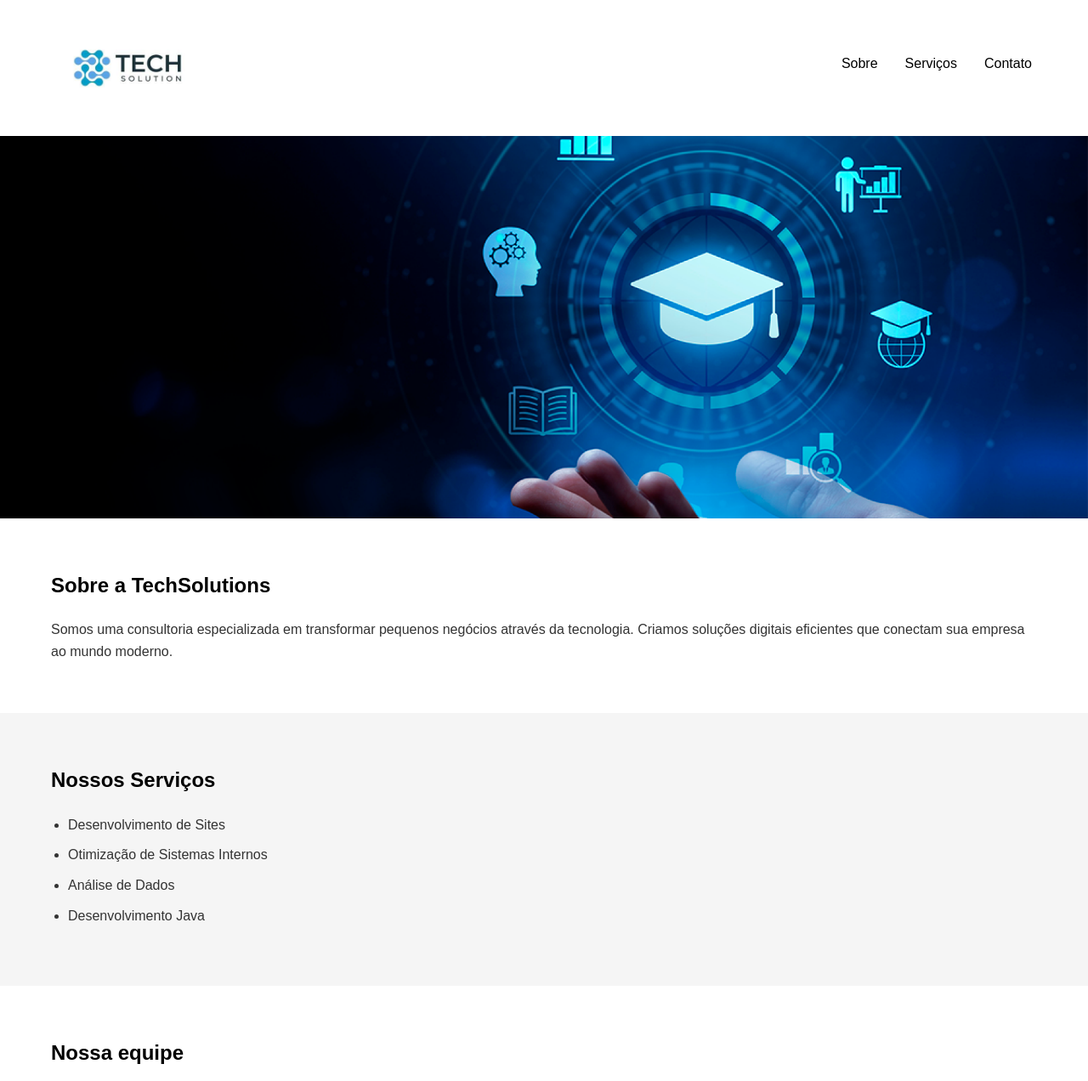
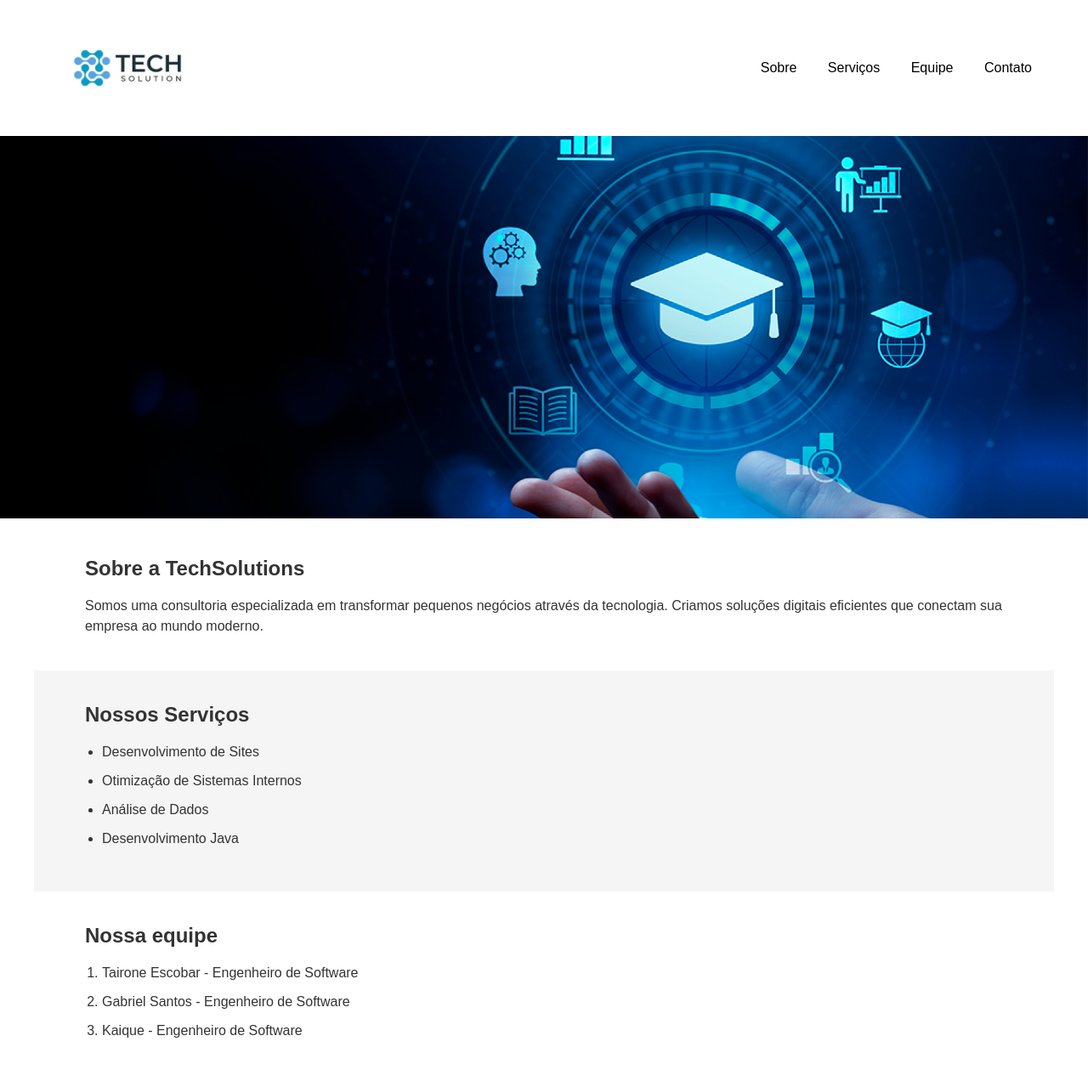
Before and after one commit to taironeescobar/techsolutions, a plain HTML site: page index.html in a window 1280 px wide. Shown: the top 1272 px of the page at 85% size. Drawn offline with Linux system fonts and the light colour scheme.

Commit message:
feature: atualizações no index html
revisão de ID, inclusão de comportamento scroll, ajuste de classes.

```diff
--- a/index.html
+++ b/index.html
@@ -1,18 +1,24 @@
-<!DOCTYPE html>
+<!doctype html>
 <html lang="pt-br">
   <head>
-    <meta charset="UTF-8">
-    <meta name="viewport" content="width=device-width, initial-scale=1.0">
+    <meta charset="UTF-8" />
+    <meta name="viewport" content="width=device-width, initial-scale=1.0" />
     <title>TechSolutions</title>
+
     <style>
-        * { box-sizing: border-box;
+      * {
+        box-sizing: border-box;
         margin: 0;
         padding: 0;
       }
 
+      html {
+        scroll-behavior: smooth;
+      }
+
       body {
         font-family: Arial, sans-serif;
-            line-height: 1.6;
+        line-height: 1.5rem;
         color: #333;
       }
 
@@ -21,7 +27,6 @@
         align-items: center;
         justify-content: space-between;
         padding: 0 10px;
-            background: #fff;
         max-width: 1200px;
         margin: 0 auto;
       }
@@ -30,80 +35,71 @@
         width: 200px;
       }
 
-        .menu {
-            list-style: none;
-            display: flex; }
-
-        .menu a {
+      nav a {
         text-decoration: none;
         color: black;
-            padding: 14px 16px
+        padding: 14px 16px;
       }
 
-        .menu a:hover {
+      nav a:hover {
         font-weight: bold;
       }
 
-        .carrossel{
-            display: block;
+      .carrossel {
         object-fit: cover;
         width: 100%;
         height: 450px;
       }
 
-
       section {
-            padding: 60px ;
+        padding: 40px 60px;
         max-width: 1200px;
-            margin: ;
+        margin: auto;
       }
 
       h2 {
         margin-bottom: 20px;
-            color: #000; }
-
-
-        .container-branco {
-            background-color: #fff;
-            max-width: 100%;
       }
 
-        .container-cinza {
-            background-color: #f5f5f5;
-            width: 100%; }
+      h3 {
+        margin-top: 20px;
+      }
 
+      .cinza {
+        background: #f5f5f5;
+      }
 
-        ul, ol {
+      ul,
+      ol {
         margin-left: 20px;
       }
 
-        li { margin-bottom: 10px;
+      li {
+        margin-bottom: 10px;
       }
-
     </style>
   </head>
+
   <body>
+    <header>
+      <img src="./img/techsolution.jpeg" alt="Logo TechSolutions" />
 
-<header>
-    <img src="./img/techsolution.jpeg" alt="logo" class="logo">
       <nav>
-        <ul class="menu">
-            <li><a href="#sobre">Sobre</a></li>
-            <li><a href="#servicos">Serviços</a></li>
-            <li><a href="#contato">Contato</a></li>
-        </ul>
+        <a href="#sobre">Sobre</a>
+        <a href="#servicos">Serviços</a>
+        <a href="#equipe">Equipe</a>
+        <a href="#contato">Contato</a>
       </nav>
     </header>
 
-<img src="./img/tecnologia-na-educação-1920x1000-c-default.webp" alt="Tecnologia" class="carrossel">
+    <img src="./img/tecnologia-na-educação-1920x1000-c-default.webp" alt="Tecnologia" class="carrossel" />
 
-<section id="sobre" class="container-branco">
+    <section id="sobre">
       <h2>Sobre a TechSolutions</h2>
       <p>Somos uma consultoria especializada em transformar pequenos negócios através da tecnologia. Criamos soluções digitais eficientes que conectam sua empresa ao mundo moderno.</p>
     </section>
 
-<div class="container-cinza">
-    <section id="servicos" class="servicos">
+    <section id="servicos" class="cinza">
       <h2>Nossos Serviços</h2>
       <ul>
         <li>Desenvolvimento de Sites</li>
@@ -112,27 +108,40 @@
         <li>Desenvolvimento Java</li>
       </ul>
     </section>
-</div>
 
-<section class="container-branco">
+    <section id="equipe">
       <h2>Nossa equipe</h2>
       <ol>
         <li>Tairone Escobar - Engenheiro de Software</li>
         <li>Gabriel Santos - Engenheiro de Software</li>
-        <li>Kaique  - Engenheiro de Software</li>
+        <li>Kaique - Engenheiro de Software</li>
       </ol>
     </section>
 
-<div class="container-cinza">
-    <section id="contato" class="contato">
+    <section id="contato" class="cinza">
       <h2>Contato</h2>
       <p>E-mail: <strong>contato@techsolutions.com.br</strong></p>
       <p>Telefone: (71) 99999-0000</p>
-        <br>
+
       <h3>Redes Sociais</h3>
-        <p><a href="#">Instagram</a> | <a href="#">Google Maps</a></p>
+      <p>
+        <a href="#">Instagram</a> |
+        <a href="#">Google Maps</a>
+      </p>
     </section>
-</div>
-
   </body>
 </html>
+<!--
+HEADER
+Usei o header para o cabeçalho da página e colquei dentro dela o menu de navegação.
+
+SECTION
+Usei o section para separar o conteúdo em blocos: Sobre, Serviços, Equipe e Contato.
+
+FLEX
+Usei display: flex para alinhar a logo e o menu na mesma linha.
+
+Listas
+Usei ul para listar os serviços e ol para a equipe.
+
+-->
```
Lines whose indentation alone changed are shown as unchanged.
